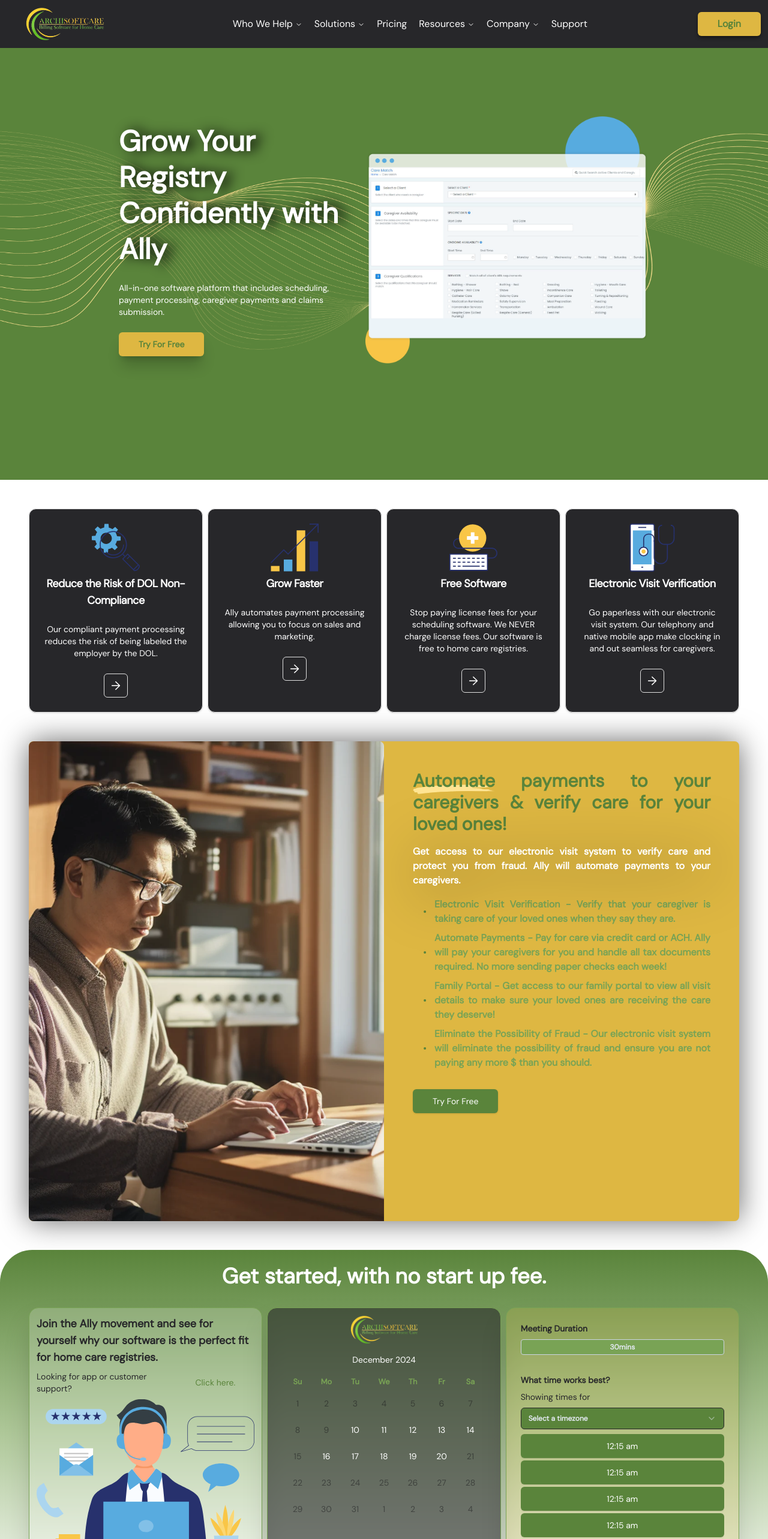
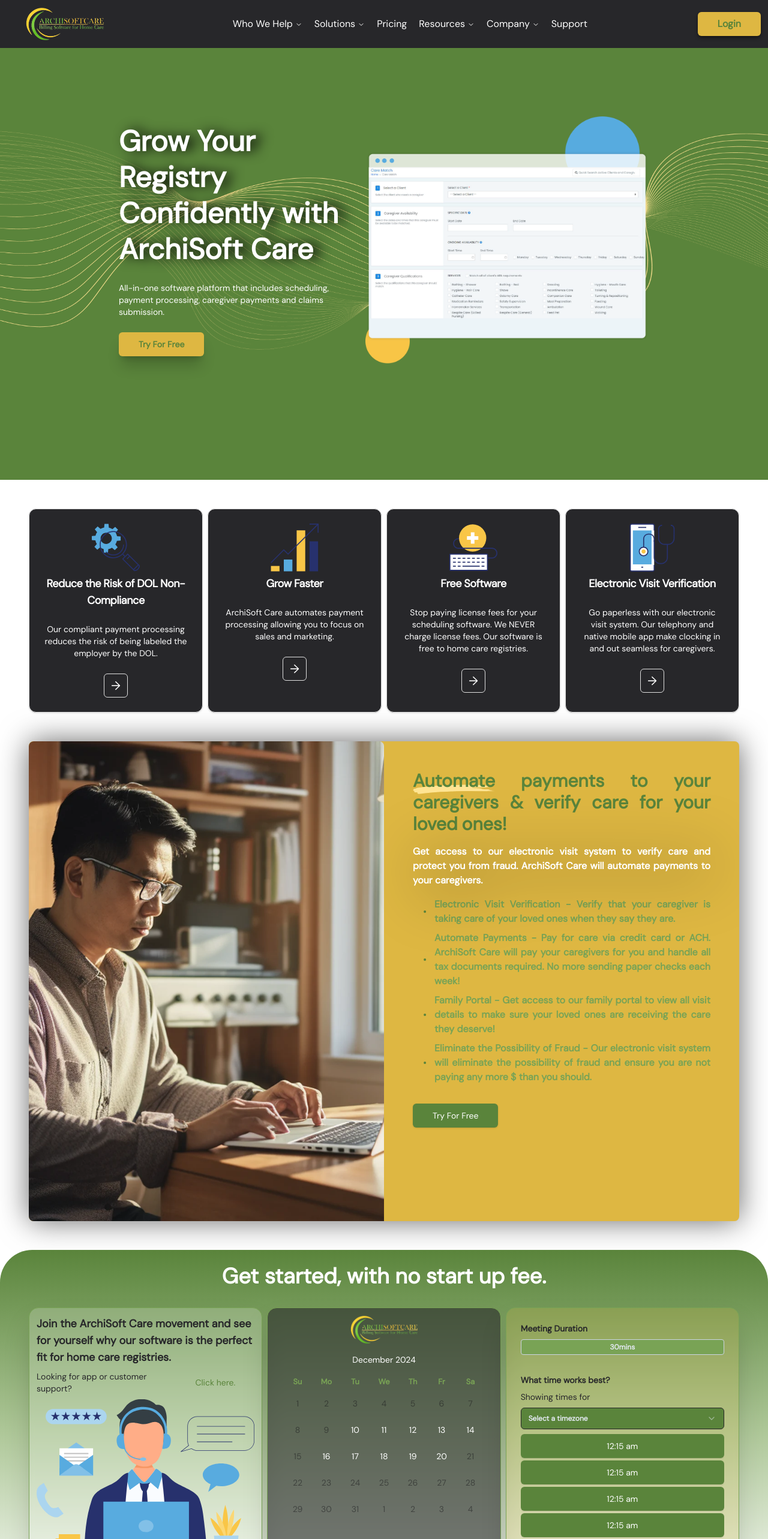
Before and after one commit to Hamza-pi/archi-softcare, a React (Vite) app: page /who-we-help in a window 1280 px wide. Shown: the top 2566 px of the page at 60% size. Built offline with nearby package versions, Linux system fonts and the light colour scheme.

Commit message:
Replaced Ally with ArchiSoft Care

```diff
--- a/src/components/shared/Calendar.tsx
+++ b/src/components/shared/Calendar.tsx
@@ -33,8 +33,8 @@
           className={`${glassCardStyle} bg-white/20  space-y-2 text-zinc-800 hidden sm:block`}
         >
           <h3 className="font-semibold text-lg">
-            Join the Ally movement and see for yourself why our software is the
-            perfect fit for home care registries.
+            Join the ArchiSoft Care movement and see for yourself why our
+            software is the perfect fit for home care registries.
           </h3>
           <span className="flex items-center justify-between text-sm">
             <span>Looking for app or customer support?</span>
--- a/src/components/shared/Footer.tsx
+++ b/src/components/shared/Footer.tsx
@@ -38,13 +38,13 @@
           <div className={style2}>
             <a
               className={contactStyle}
-              href="https://www.linkedin.com/company/ally-ms/"
+              href="https://www.linkedin.com/company/ArchiSoft Care-ms/"
               target="_blank"
             >
               <Linkedin />
             </a>
             <a
-              href="https://www.facebook.com/people/Ally-MS/100064991194948/"
+              href="https://www.facebook.com/people/ArchiSoft Care-MS/100064991194948/"
               target="_blank"
               className={contactStyle}
             >
--- a/src/pages/Home/index.tsx
+++ b/src/pages/Home/index.tsx
@@ -55,7 +55,7 @@
         heading="Potential Labor Savings"
         btnTitle="Check Out the Calculator"
         btnVariant="link"
-        paragraph="Easily calculate employee hours related to non-medical that can be reinvested when you switch to Ally."
+        paragraph="Easily calculate employee hours related to non-medical that can be reinvested when you switch to ArchiSoft Care."
       />
       <Calendar />
     </main>
--- a/src/pages/WhoHelp/Registries.tsx
+++ b/src/pages/WhoHelp/Registries.tsx
@@ -12,7 +12,7 @@
   return (
     <section className="space-y-12">
       <Banner
-        heading="Grow Your Registry Confidently with Ally"
+        heading="Grow Your Registry Confidently with ArchiSoft Care"
         paragraph="All-in-one software platform that includes scheduling, payment processing, caregiver payments and claims submission."
         imgUrl={registry}
         btnVariant="secondary"
@@ -22,7 +22,7 @@
       <Comp
         items={[
           "Electronic Visit Verification - Verify that your caregiver is taking care of your loved ones when they say they are.",
-          "Automate Payments - Pay for care via credit card or ACH. Ally will pay your caregivers for you and handle all tax documents required. No more sending paper checks each week!",
+          "Automate Payments - Pay for care via credit card or ACH. ArchiSoft Care will pay your caregivers for you and handle all tax documents required. No more sending paper checks each week!",
           "Family Portal - Get access to our family portal to view all visit details to make sure your loved ones are receiving the care they deserve!",
           "Eliminate the Possibility of Fraud - Our electronic visit system will eliminate the possibility of fraud and ensure you are not paying any more $ than you should.",
         ]}
@@ -30,7 +30,7 @@
         heading="payments to your caregivers & verify care for your loved ones!"
         vectorWord="Automate"
         footerPara=""
-        paragraph="Get access to our electronic visit system to verify care and protect you from fraud. Ally will automate payments to your caregivers."
+        paragraph="Get access to our electronic visit system to verify care and protect you from fraud. ArchiSoft Care will automate payments to your caregivers."
       />
       <CalendarSection />
     </section>
--- a/src/pages/WhoHelp/components/Specification.tsx
+++ b/src/pages/WhoHelp/components/Specification.tsx
@@ -15,7 +15,7 @@
       <IconCard
         icon={grow}
         title="Grow Faster"
-        description="Ally automates payment processing allowing you to focus on sales and marketing."
+        description="ArchiSoft Care automates payment processing allowing you to focus on sales and marketing."
       />
       <IconCard
         icon={free}
```
